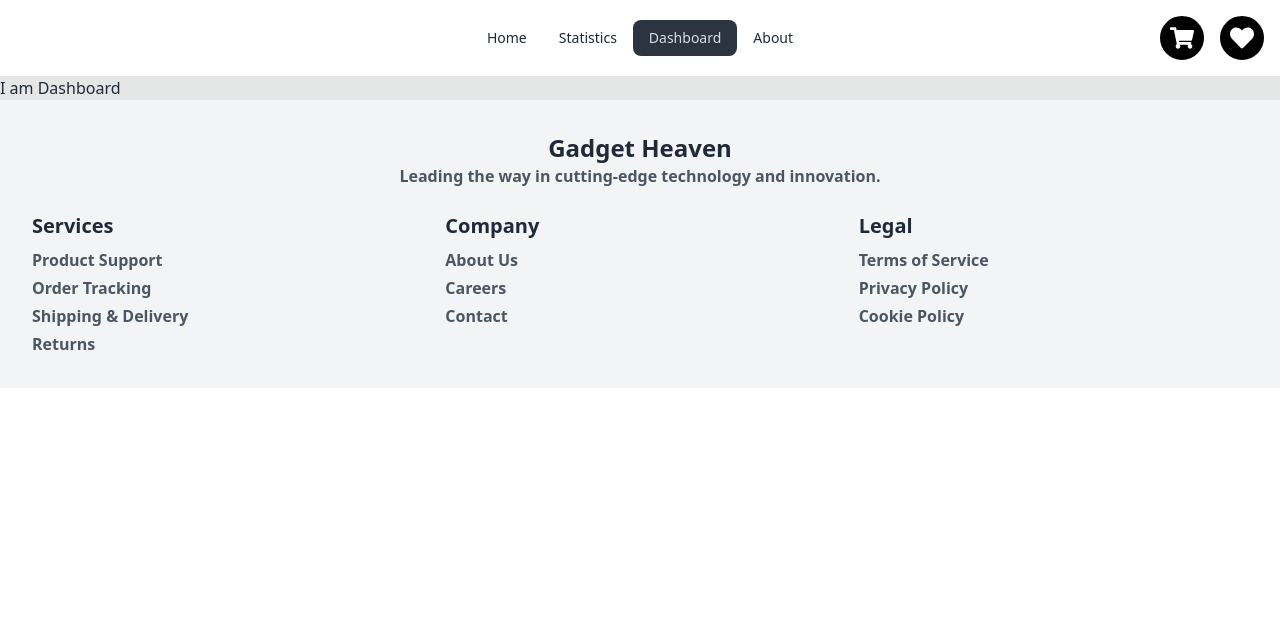
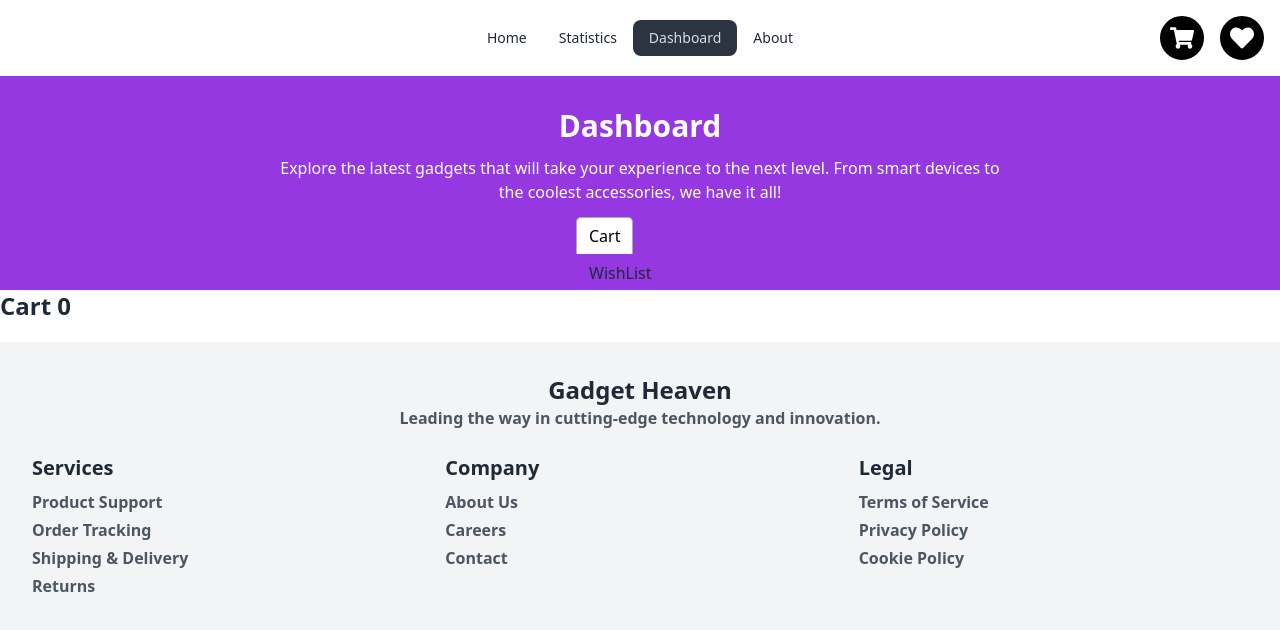
Before and after one commit to programming-hero-web-course-4/b10a8-gadget-heaven-yeasinrahman26, a React (Vite) app: page /dashboard in a window 1280 px wide. Shown: the top 630 px of the page. Built offline with nearby package versions, Linux system fonts and the light colour scheme.

Commit message:
cart section complete

```diff
--- a/package.json
+++ b/package.json
@@ -17,6 +17,7 @@
     "react-helmet-async": "^2.0.5",
     "react-icons": "^5.4.0",
     "react-router-dom": "^7.0.2",
+    "react-tabs": "^6.1.0",
     "sort-by": "^1.2.0"
   },
   "devDependencies": {
--- a/src/assets/components/Footer.jsx
+++ b/src/assets/components/Footer.jsx
@@ -2,7 +2,7 @@
 
 const Footer = () => {
     return (
-      <footer className="bg-gray-100 py-8 font-semibold ">
+      <footer className="bg-gray-100 py-8 mt-5 font-semibold ">
         <div className="max-w-7xl mx-auto px-4 sm:px-6 lg:px-8">
           <div className="text-center mb-6">
             <h2 className="text-2xl font-bold text-gray-800">Gadget Heaven</h2>
--- a/src/assets/components/MainLayout.jsx
+++ b/src/assets/components/MainLayout.jsx
@@ -5,7 +5,7 @@ import Footer from './Footer';
 
 const MainLayout = () => {
     return (
-      <div className="max-w-[1540px] bg-base-300 mx-auto">
+      <div className="max-w-[1540px]  mx-auto">
         <Navbar></Navbar>
         <Outlet></Outlet>
         <Footer></Footer>
--- a/src/assets/components/Pages/Dashboard.jsx
+++ b/src/assets/components/Pages/Dashboard.jsx
@@ -1,13 +1,59 @@
+import { useEffect, useState } from "react";
 import { Helmet } from "react-helmet-async";
-
+import { useLoaderData } from "react-router-dom";
+import { Tab, Tabs, TabList, TabPanel } from "react-tabs";
+import "react-tabs/style/react-tabs.css";
+import { getStoredCart } from "../../../utility/addToDb";
+import Cart from "./homePage/Cart";
 
 const Dashboard = () => {
+  const [cart, setCart] = useState([]);
+
+  const gadgets = useLoaderData();
+
+  useEffect(() => {
+    const storedCart = getStoredCart();
+    // const storedCartInt = storedCart.map((id) => parseInt(id));
+    const readCartList = gadgets.filter((gadget) =>
+      storedCart.includes(gadget.product_id)
+    );
+    setCart(readCartList);
+    console.log(storedCart,gadgets);
+  }, []);
   return (
     <div>
       <Helmet>
         <title>Gadget | Dashboard </title>
       </Helmet>
-        <h1>I am Dashboard</h1>
+      <div className="bg-[#9538E2]">
+        <h1 className="text-3xl text-center pt-8 text-white font-bold">
+          Dashboard
+        </h1>
+        <p className="font-medium text-white py-3 text-center">
+          Explore the latest gadgets that will take your experience to the next
+          level. From smart devices to <br /> the coolest accessories, we have
+          it all!
+        </p>
+        <Tabs className={''}>
+          <TabList className={"bg-[#9538E2] mx-[25%] lg:mx-[45%] "}>
+            <Tab>Cart</Tab>
+            <Tab>WishList</Tab>
+          </TabList>
+
+          <TabPanel className={"bg-white "}>
+            <h2 className="text-2xl font-semibold">Cart {cart.length}</h2>
+            <div className="w-[70%] mx-auto space-y-5">
+              {cart.map((cart, idx) => (
+                <Cart key={idx} cart={cart}></Cart>
+              ))}
+            </div>
+          </TabPanel>
+
+          <TabPanel className={"bg-white"}>
+            <h2 className="text-2xl font-semibold">WishList</h2>
+          </TabPanel>
+        </Tabs>
+      </div>
     </div>
   );
 };
--- a/src/assets/components/Pages/GadgetDetails.jsx
+++ b/src/assets/components/Pages/GadgetDetails.jsx
@@ -1,6 +1,7 @@
 import { useLoaderData, useParams } from "react-router-dom";
 import { FaShoppingCart, FaHeart } from "react-icons/fa";
 import { Helmet } from "react-helmet-async";
+import { addToCart, addToWish,  } from "../../../utility/addToDb";
 
 
 const GadgetDetails = () => {
@@ -18,6 +19,13 @@ const GadgetDetails = () => {
       availability,
       rating,
     } = gadget;
+
+    const handleAdd=(id)=>{
+        addToCart(id)
+    }
+    const handleWish=(id)=>{
+        addToWish(id)
+    }
 
     return (
       <div className="relative">
@@ -100,10 +108,15 @@ const GadgetDetails = () => {
               </p>
             </p>
             <div className="space-x-4">
-              <button className="btn rounded-2xl text-white bg-[#9538E2]">
+              <button
+                onClick={() => handleAdd(product_id)}
+                className="btn rounded-2xl text-white bg-[#9538E2]"
+              >
                 Add to the card <FaShoppingCart />{" "}
               </button>
-              <button className="btn">
+              <button onClick={()=>{
+                handleWish(product_id)
+              }} className="btn">
                 <FaHeart />
               </button>
             </div>
--- /dev/null
+++ b/src/assets/components/Pages/homePage/Cart.jsx
@@ -0,0 +1,22 @@
+
+
+const Cart = ({cart}) => {
+    const { product_title, product_image,  price, description } = cart;
+    return (
+      <div className="bg-base-300 rounded-2xl ">
+        <div className="flex ">
+          <div className="max-w-52 rounded">
+            <img src={product_image} className="p-5 " alt="" />
+          </div>
+          <div className="p-5 space-y-5">
+            <h1 className="text-2xl font-semibold">{product_title}</h1>
+            <p className="text-lg font-medium">{description}</p>
+            <p className="text-lg font-medium">Price: {price}$</p>
+
+          </div>
+        </div>
+      </div>
+    );
+};
+
+export default Cart;
--- a/src/main.jsx
+++ b/src/main.jsx
@@ -31,6 +31,7 @@ const router = createBrowserRouter([
       {
         path: "/dashboard",
         element: <Dashboard></Dashboard>,
+        loader: () => fetch("/gadgetData.json"),
       },
       {
         path: "/about",
--- /dev/null
+++ b/src/utility/addToDb.js
@@ -0,0 +1,45 @@
+const getStoredCart = () => {
+  // Get the stored cart list from localStorage
+  const storedListStr = localStorage.getItem("cart-list");
+  if (storedListStr) {
+    const storedList = JSON.parse(storedListStr);
+    return storedList;
+  } else {
+    return [];
+  }
+};
+
+const addToCart = (id) => {
+  const storedList = getStoredCart();
+  if (storedList.includes(id)) {
+    alert(`${id} is already added to the cart.`);
+  } else {
+    storedList.push(id);
+    const storedListStr = JSON.stringify(storedList);
+    localStorage.setItem("cart-list", storedListStr);
+  }
+};
+
+const getStoredWish = () => {
+  // Get the stored wish list from localStorage
+  const storedListStr = localStorage.getItem("wish-list");
+  if (storedListStr) {
+    const storedList = JSON.parse(storedListStr);
+    return storedList;
+  } else {
+    return [];
+  }
+};
+
+const addToWish = (id) => {
+  const storedList = getStoredWish();
+  if (storedList.includes(id)) {
+    alert(`${id} is already added to the wish list.`);
+  } else {
+    storedList.push(id);
+    const storedListStr = JSON.stringify(storedList);
+    localStorage.setItem("wish-list", storedListStr);
+  }
+};
+
+export { addToCart, addToWish, getStoredCart };
```
Also changed, not shown: 1 other file (tests, documents, lock files or other folders). Lines whose indentation alone changed are shown as unchanged.
